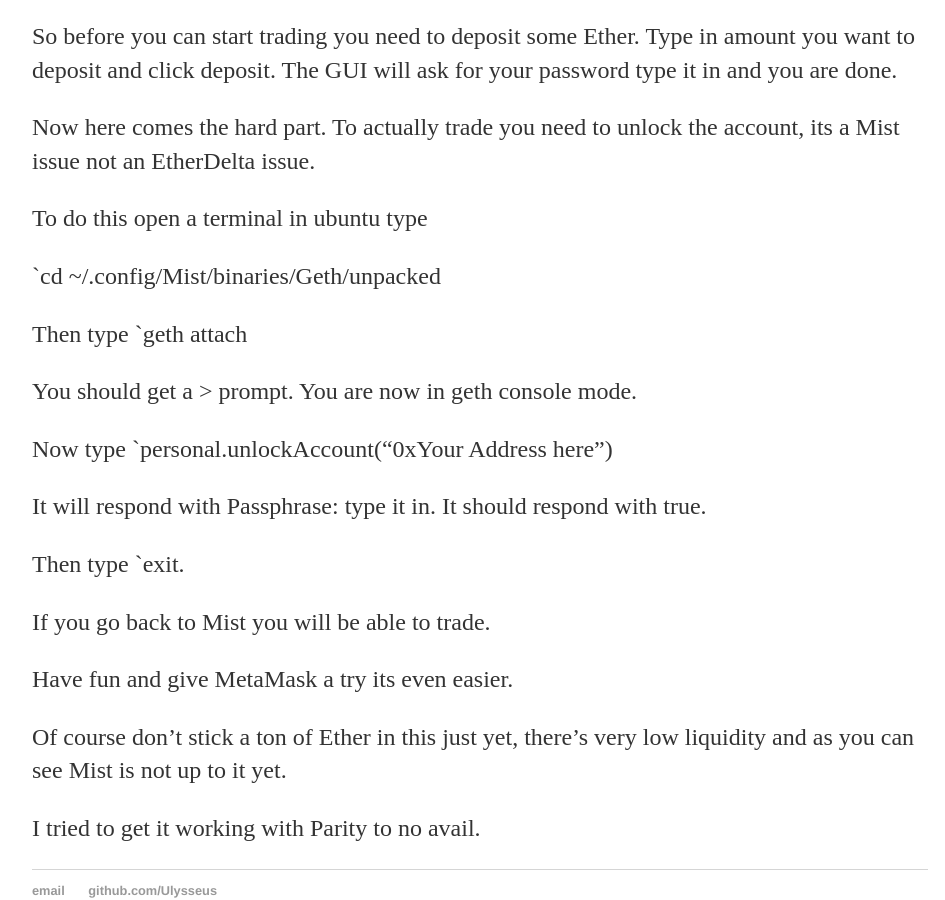
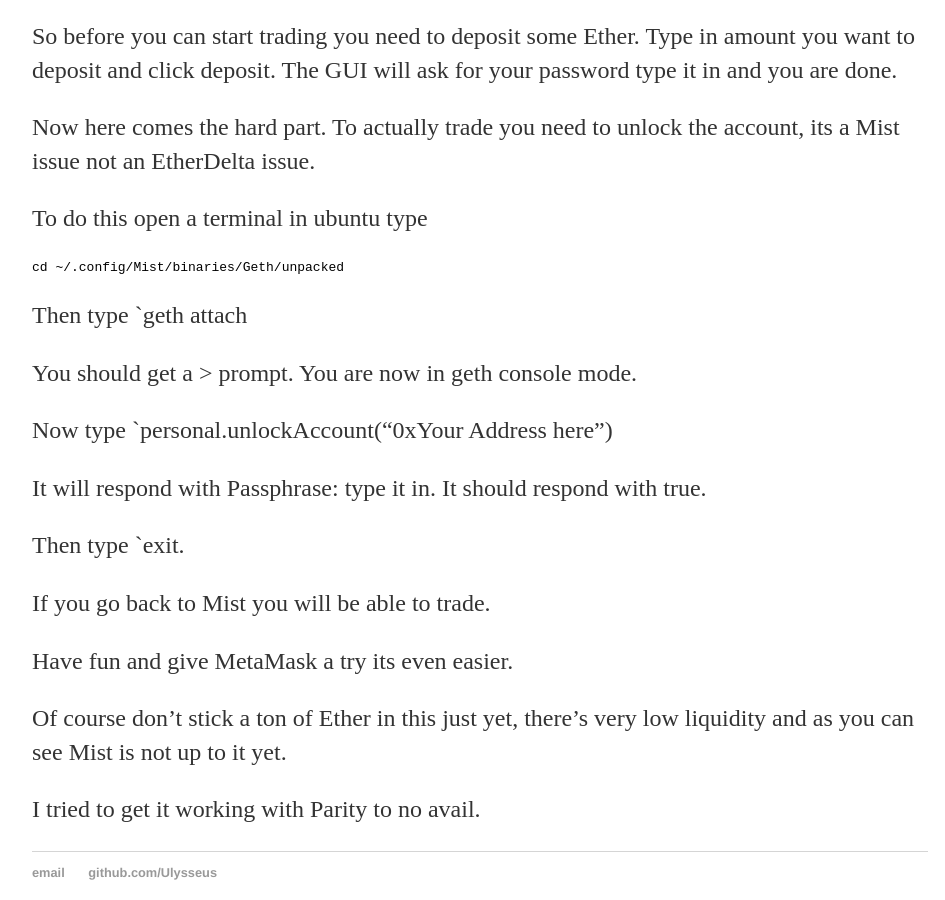
Before and after one commit to Ulysseus/Ulysseus.github.io, a Jekyll site: the page built from _posts/2016-11-14-EtherDelta-the-best-thing-since.md, in a window 1280 px wide and 900 px high, scrolled down 1262 px. Shown: the whole window, without its empty margins (160-1105 px from the left). Built offline with Jekyll 4.4.1, drawn with Linux system fonts in a browser that asks for light colours; our own code applies the rules of GitHub Pages for plain Markdown files.

````diff
--- a/_posts/2016-11-14-EtherDelta-the-best-thing-since.md
+++ b/_posts/2016-11-14-EtherDelta-the-best-thing-since.md
@@ -30,8 +30,9 @@ Now here comes the hard part. To actually trade you need to unlock the account,
 
 To do this open a terminal in ubuntu type
 
-`cd ~/.config/Mist/binaries/Geth/unpacked
-
+```
+cd ~/.config/Mist/binaries/Geth/unpacked
+```
 Then type
 `geth attach
 
````
